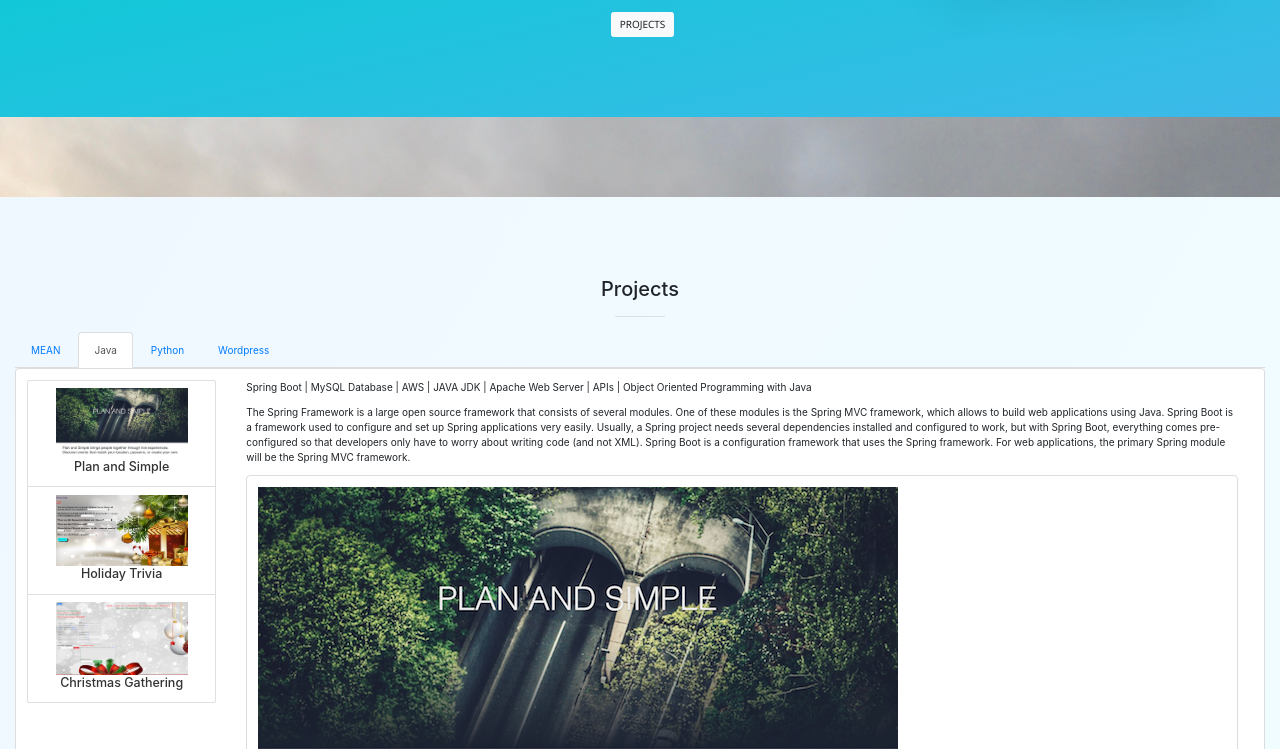
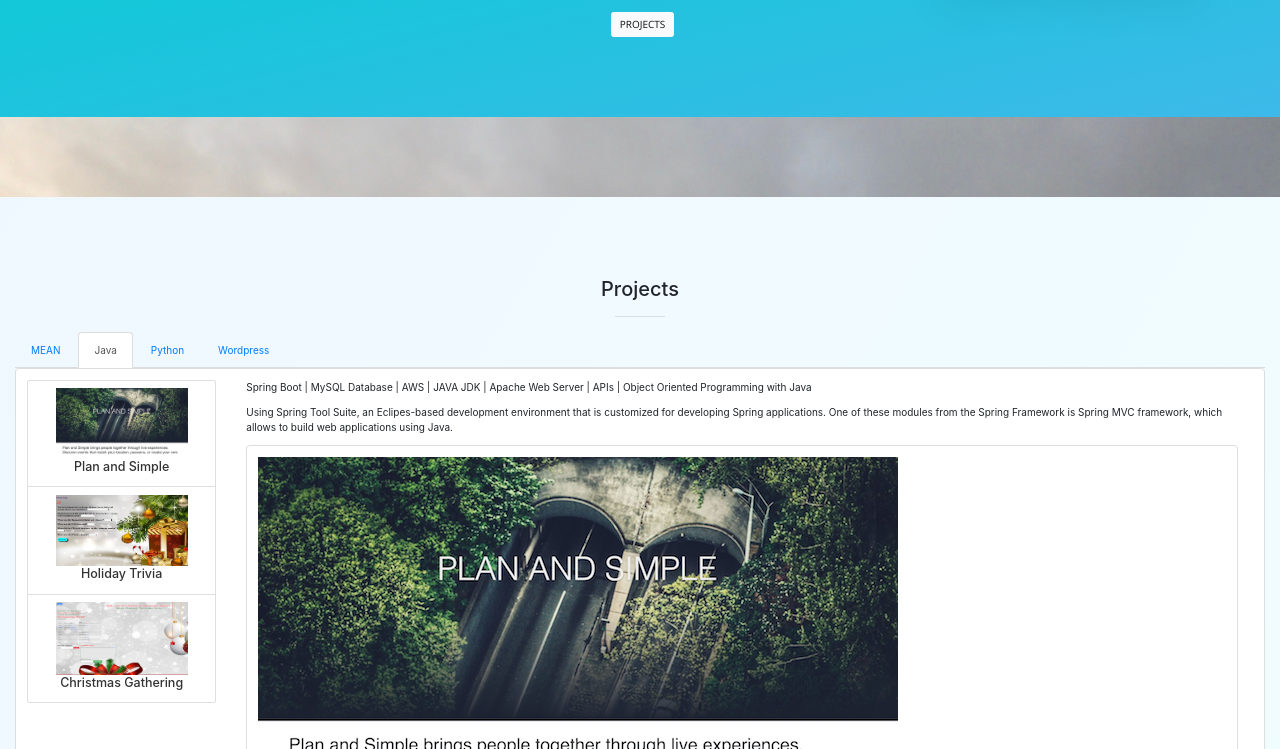
Before and after one commit to Myhanhpham25/portfolio18, a website with bundled scripts: page index.html in a window 1280 px wide. Both pictures are taken after a click on the link "Java". Shown: the part 968-1717 px from the top of the page. Built offline with nearby package versions, Linux system fonts and the light colour scheme; files whose address does not match are found by name.

Commit message:
updated portfolio

```diff
--- a/index.html
+++ b/index.html
@@ -178,7 +178,7 @@
           </div>
           <div class="preview_pane_container col-md-10">
             <p>Spring Boot | MySQL Database | AWS | JAVA JDK | Apache Web Server | APIs | Object Oriented Programming with Java </p>
-            <p>The Spring Framework is a large open source framework that consists of several modules. One of these modules is the Spring MVC framework, which allows to build web applications using Java. Spring Boot is a framework used to configure and set up Spring applications very easily. Usually, a Spring project needs several dependencies installed and configured to work, but with Spring Boot, everything comes pre-configured so that developers only have to worry about writing code (and not XML). Spring Boot is a configuration framework that uses the Spring framework. For web applications, the primary Spring module will be the Spring MVC framework. </p>
+            <p>Using Spring Tool Suite, an Eclipes-based development environment that is customized for developing Spring applications. One of these modules from the Spring Framework is Spring MVC framework, which allows to build web applications using Java.</p>
             <div class="panel panel-default">
               <div class="panel-body">
                 <div class="preview_pane"></div>
```
